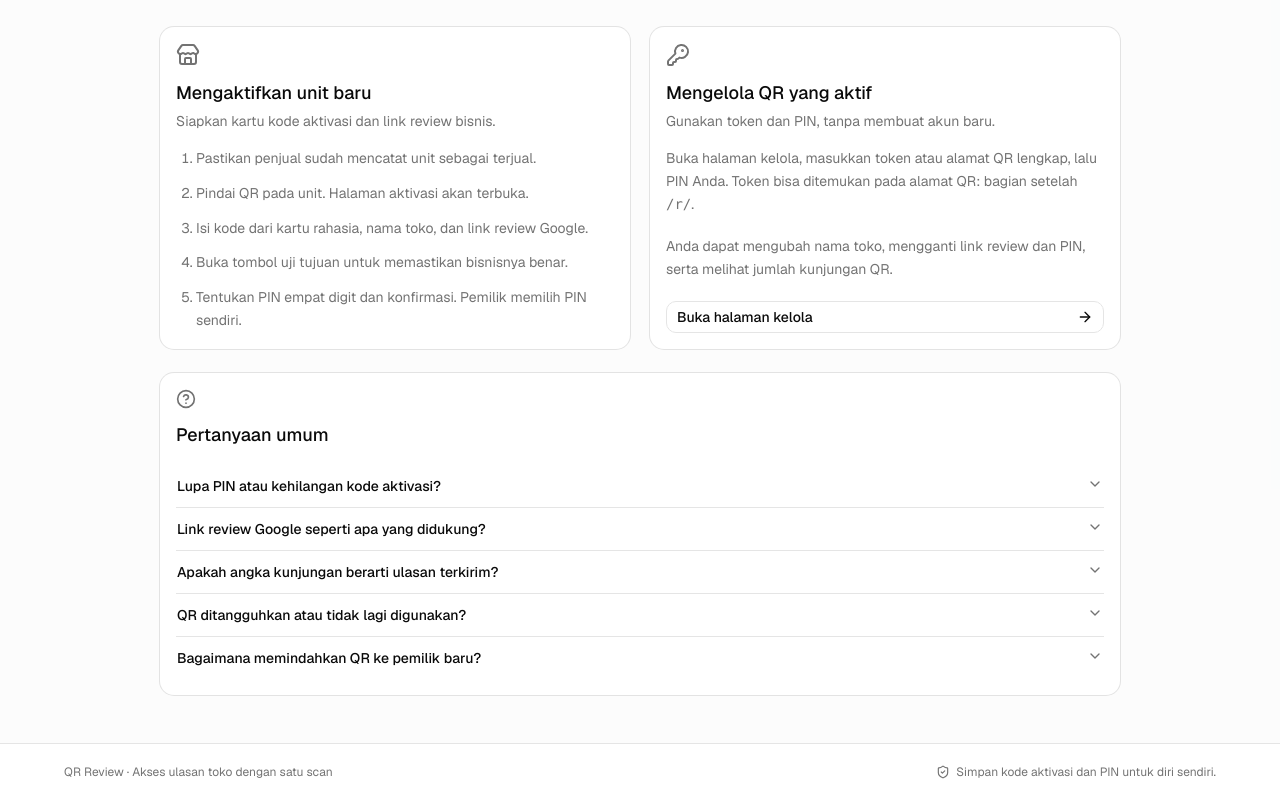
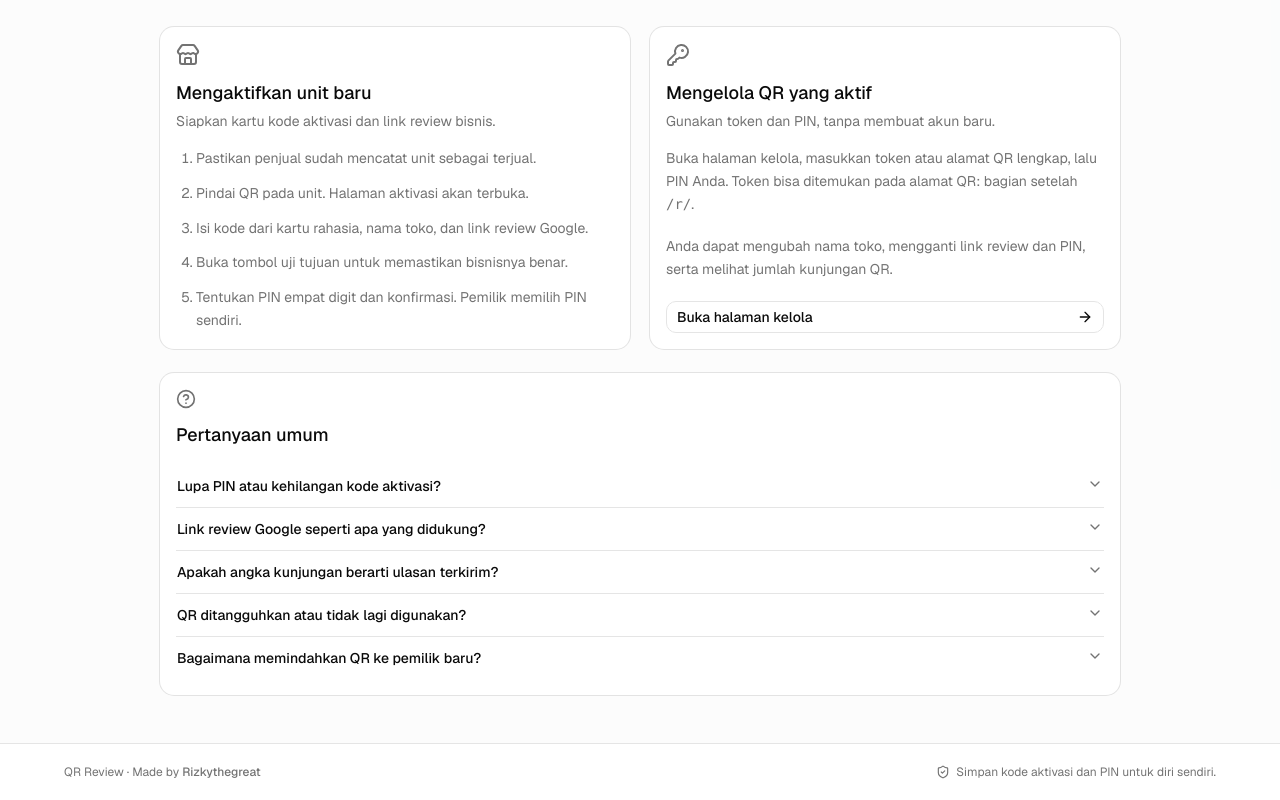
Before and after one commit to rizkythegreat/qr-review-apps, a Next.js app: page /help in a window 1280 px wide. Shown: the part 274-1074 px from the top of the page. Built offline with nearby package versions, Linux system fonts and the light colour scheme; no server answers.

Commit message:
ui: add linked creator credit to public and admin footers

```diff
--- a/src/components/admin-shell.tsx
+++ b/src/components/admin-shell.tsx
@@ -9,6 +9,7 @@ import { Button } from '@/components/ui/button';
 import { ErrorState, Loading } from '@/components/common';
 import { useAdminAuth } from '@/components/providers';
 import { useAdminResource } from '@/hooks/use-admin-resource';
+import { CreatorCredit } from '@/components/creator-credit';
 
 export function AdminShell({ children }: { children: ReactNode }) {
   const { session, loading, client } = useAdminAuth();
@@ -39,7 +40,7 @@ export function AdminShell({ children }: { children: ReactNode }) {
           {children}
         </div>
         <footer className="border-t px-6 py-4 text-xs text-muted-foreground">
-          QR Review · Ruang kerja admin
+          QR Review · <CreatorCredit />
         </footer>
       </SidebarInset>
     </SidebarProvider>
--- /dev/null
+++ b/src/components/creator-credit.tsx
@@ -0,0 +1,15 @@
+export function CreatorCredit() {
+  return (
+    <span>
+      Made by{' '}
+      <a
+        href="https://rizkyrahmansalam.my.id"
+        target="_blank"
+        rel="noopener noreferrer"
+        className="font-medium underline-offset-4 hover:text-foreground hover:underline"
+      >
+        Rizkythegreat
+      </a>
+    </span>
+  );
+}
--- a/src/components/public-shell.tsx
+++ b/src/components/public-shell.tsx
@@ -3,6 +3,7 @@ import type { ReactNode } from 'react';
 import { ArrowLeft, CircleHelp, ShieldCheck } from 'lucide-react';
 import { Brand } from '@/components/common';
 import { Button } from '@/components/ui/button';
+import { CreatorCredit } from '@/components/creator-credit';
 
 export function PublicShell({
   children,
@@ -42,7 +43,9 @@ export function PublicShell({
       </main>
       <footer className="border-t bg-background px-5 py-5">
         <div className="mx-auto flex max-w-6xl flex-col items-center justify-between gap-3 text-xs text-muted-foreground sm:flex-row">
-          <p>QR Review · Akses ulasan toko dengan satu scan</p>
+          <p>
+            QR Review · <CreatorCredit />
+          </p>
           <p className="flex items-center gap-1.5">
             <ShieldCheck className="size-3.5" />
             Simpan kode aktivasi dan PIN untuk diri sendiri.
```
